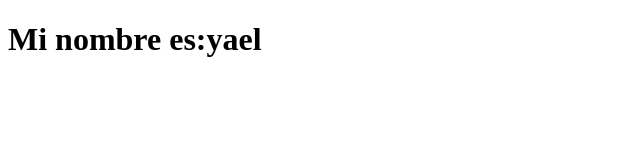
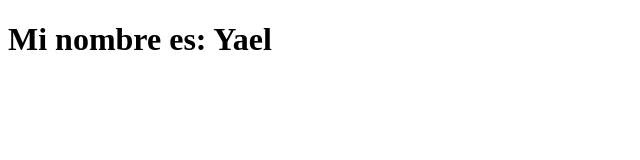
Before and after one commit to yaelnales/proyectodos, a plain HTML site: page index.html in a window 1280 px wide. Shown: the full height of the page, 0-640 px from the left. Drawn offline with Linux system fonts and the light colour scheme.

Commit message:
Inicio un nuevo proyecto

```diff
--- a/index.html
+++ b/index.html
@@ -7,7 +7,7 @@
 </head>
 <body>
     <h1>
-        Mi nombre es:yael
+        Mi nombre es:   Yael
     </h1>
 
 </body>
```
